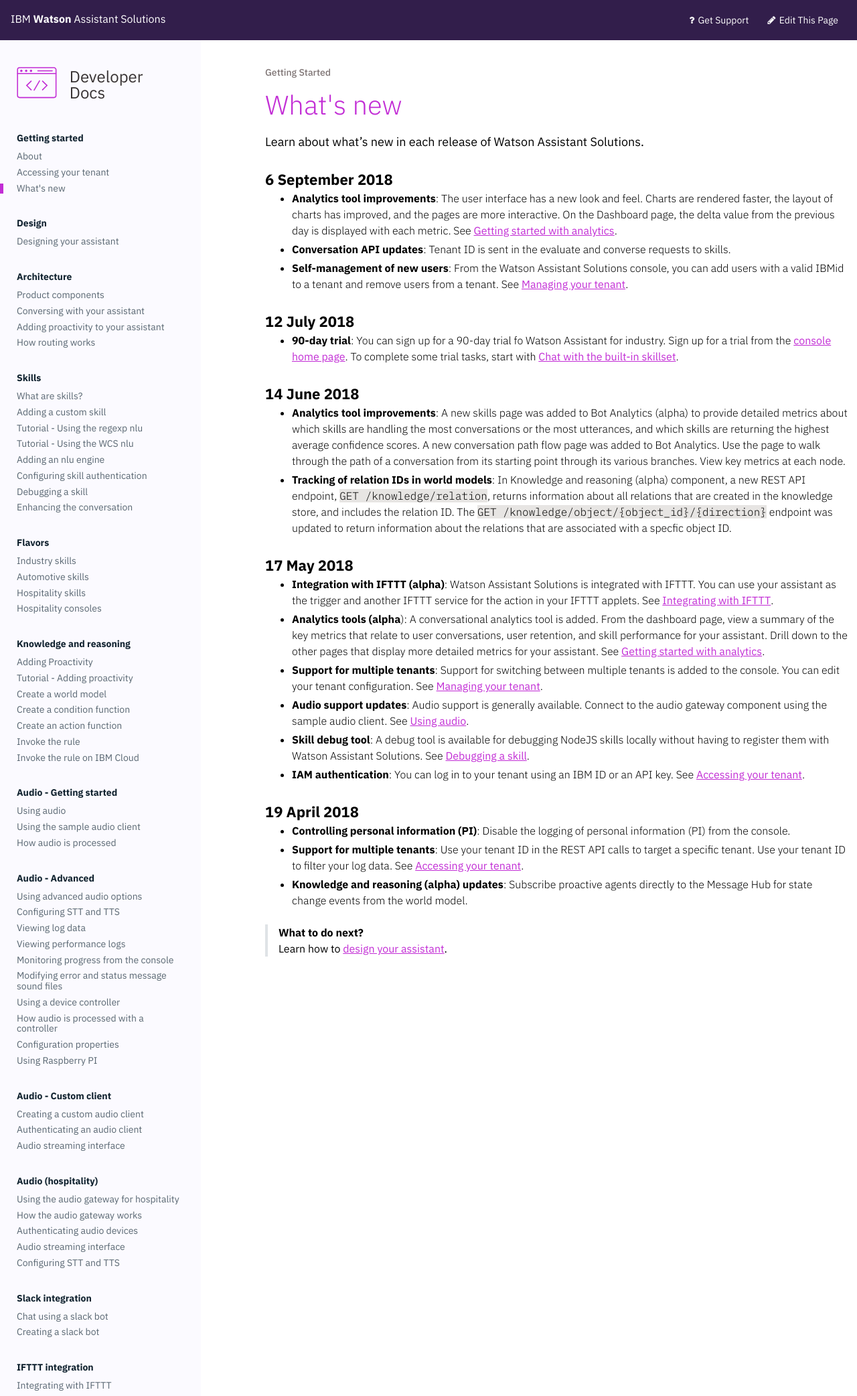
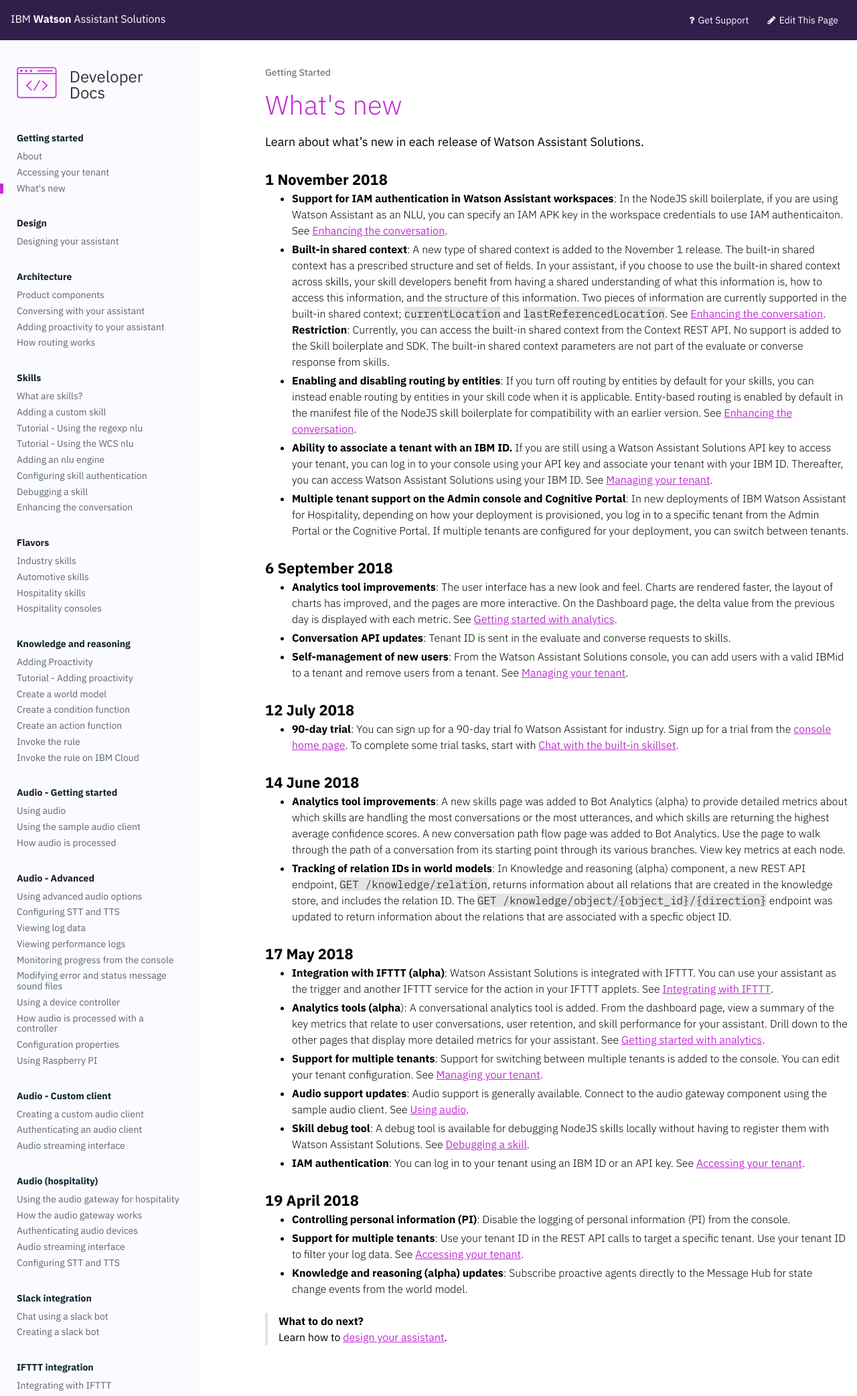
Before and after one commit to Watson-Personal-Assistant/developer, a Jekyll site: the page built from _content/get-started/whats_new.md, in a window 1280 px wide. Shown: the whole page at 67% size. Built offline with Jekyll 4.4.1, drawn with Linux system fonts in a browser that asks for light colours; some web fonts are replaced.

Commit message:
Nov 1 upgraded

```diff
--- a/_content/get-started/whats_new.md
+++ b/_content/get-started/whats_new.md
@@ -4,6 +4,15 @@
 ---
 
 Learn about what's new in each release of Watson Assistant Solutions.
+
+### 1 November 2018
+
+- **Support for IAM authentication in Watson Assistant workspaces**: In the NodeJS skill boilerplate, if you are using Watson Assistant as an NLU, you can specify an IAM APK key in the workspace credentials to use IAM authenticaiton.   See [Enhancing the conversation]({{site.baseurl}}/skill/create_custom_skill/).
+- **Built-in shared context**: A new type of shared context is added to the November 1 release. The built-in shared context has a prescribed structure and set of fields. In your assistant, if you choose to use the built-in shared context across skills, your skill developers benefit from having a shared understanding of what this information is, how to access this information, and the structure of this information.  Two pieces of information are currently supported in the built-in shared context; `currentLocation` and `lastReferencedLocation`. See [Enhancing the conversation]({{site.baseurl}}/skill/skill_features/).
+    **Restriction**: Currently, you can access the built-in shared context from the Context REST API.  No support is added to the Skill boilerplate and SDK.  The built-in shared context parameters are not part of the evaluate or converse response from skills.
+- **Enabling and disabling routing by entities**: If you turn off routing by entities by default for your skills, you can instead enable routing by entities in your skill code when it is applicable.  Entity-based routing is enabled by default in the manifest file of the NodeJS skill boilerplate for compatibility with an earlier version. See [Enhancing the conversation]({{site.baseurl}}/skill/skill_features/).
+- **Ability to associate a tenant with an IBM ID.** If you are still using a Watson Assistant Solutions API key to access your tenant, you can log in to your console using your API key and associate your tenant with your IBM ID.  Thereafter, you can access Watson Assistant Solutions using your IBM ID. See [Managing your tenant]({{site.baseurl}}/further-topics/manage_tenant/).
+- **Multiple tenant support on the Admin console and Cognitive Portal**: In new deployments of IBM Watson Assistant for Hospitality, depending on how your deployment is provisioned, you log in to a specific tenant from the Admin Portal or the Cognitive Portal. If multiple tenants are configured for your deployment, you can switch between tenants.
 
 ### 6 September 2018
 
```
